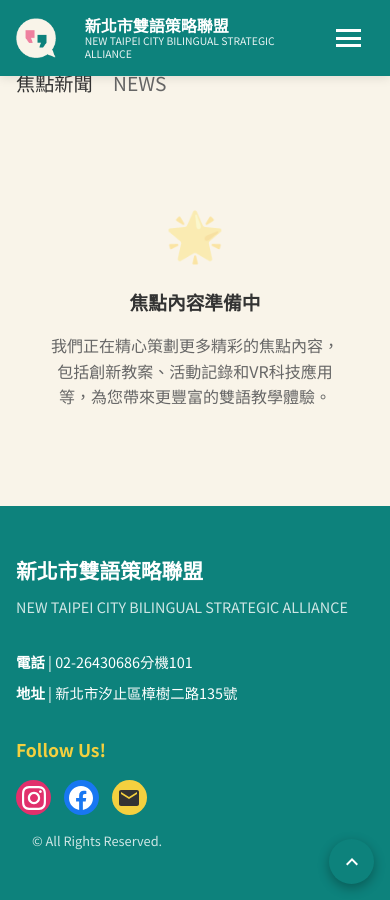
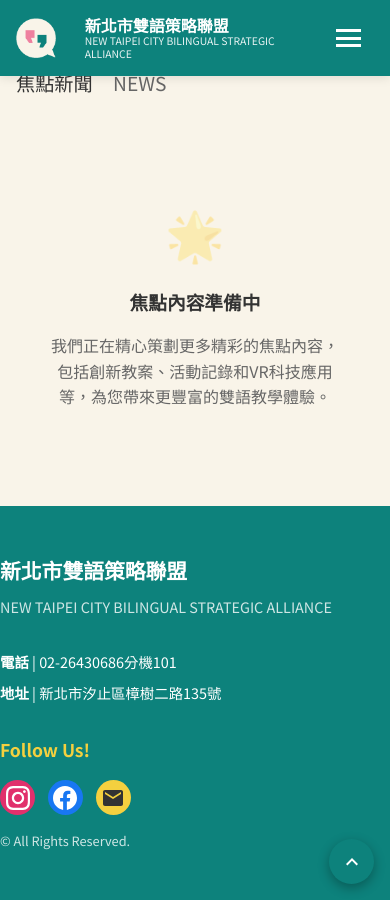
Before and after one commit to ntpc-bsa/ntpc-bsa.github.io, a Jekyll site: the page built from index.html, in a window 390 px wide and 900 px high, scrolled down 968 px. Built offline with Jekyll 4.4.1, drawn with Linux system fonts in a browser that asks for light colours; some web fonts are replaced.

Commit message:
Fix footer alignment to match red line guides: right-align on desktop, left-align on mobile

```diff
--- a/assets/css/style.css
+++ b/assets/css/style.css
@@ -928,7 +928,7 @@ body {
 .footer-content {
     max-width: 1200px;
     margin: 0 auto;
-    padding: 0 2rem;
+    padding: 0 0 0 2rem;
     display: flex;
     justify-content: space-between;
     align-items: flex-start;
@@ -959,6 +959,8 @@ body {
     flex-direction: column;
     justify-content: flex-start;
     align-items: flex-end;
+    margin-right: 0;
+    padding-right: 2rem;
 }
 
 .social-title {
@@ -1007,8 +1009,9 @@ body {
 .footer-copyright {
     max-width: 1200px;
     margin: 0 auto;
-    padding: 1rem 2rem 0;
+    padding: 1rem 0 0 2rem;
     text-align: right;
+    position: relative;
 }
 
 .footer-copyright p {
@@ -1016,6 +1019,7 @@ body {
     font-size: 0.9rem;
     margin: 0;
     text-align: right;
+    margin-right: 2rem;
 }
 
 /* 回到頂部按鈕 */
@@ -1353,6 +1357,7 @@ body {
         flex-direction: column;
         gap: 2rem;
         text-align: left;
+        padding: 0;
     }
 
     .footer-social {
@@ -1366,7 +1371,9 @@ body {
 
     .footer-copyright {
         text-align: left;
-        padding: 1rem 1rem 0;
+        padding: 1rem 0 0 0;
+        margin: 0;
+        max-width: none;
     }
 
     .footer-copyright p {
@@ -1506,7 +1513,7 @@ body {
 
     /* 頁腳優化 */
     .footer-content {
-        padding: 0 1rem;
+        padding: 0;
         gap: 1.5rem;
     }
 
@@ -1536,8 +1543,10 @@ body {
     }
 
     .footer-copyright {
-        padding: 1rem 1rem 0;
+        padding: 1rem 0 0 0;
         text-align: left;
+        margin: 0;
+        max-width: none;
     }
 
     .footer-copyright p {
```
